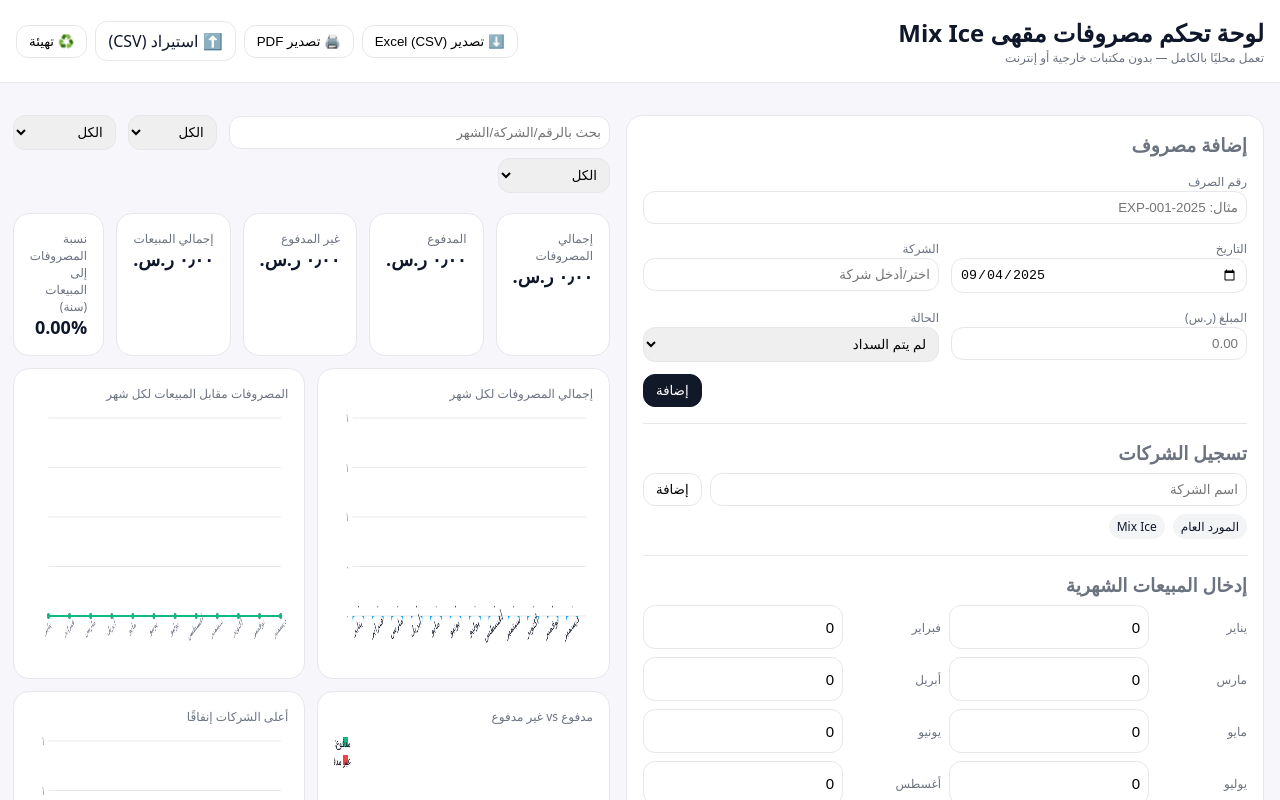
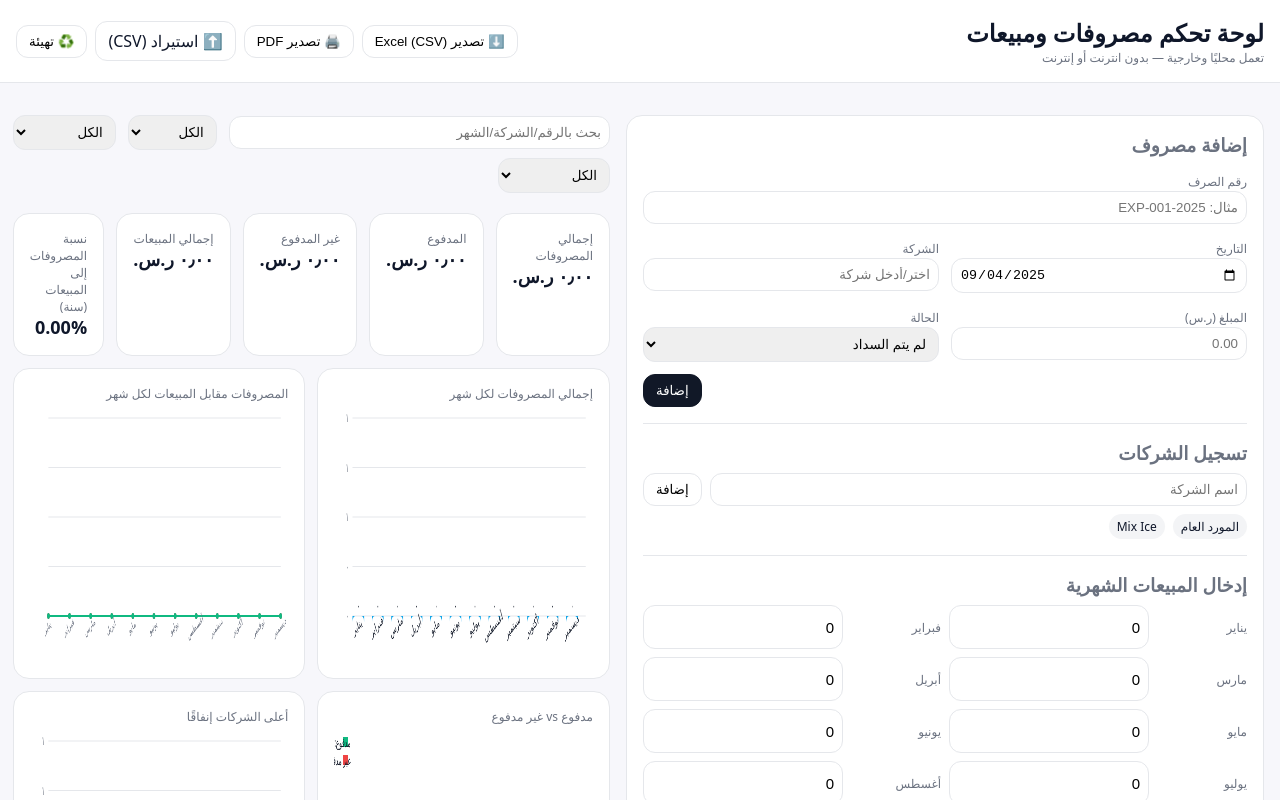
Before and after one commit to salehalmesned-cloud/mydashboard, a plain HTML site: page index.html in a window 1280 px wide. Shown: the top 800 px of the page. Drawn offline with Linux system fonts and the light colour scheme.

Commit message:
Update index.html

```diff
--- a/index.html
+++ b/index.html
@@ -52,8 +52,8 @@
   <header>
     <div class="container row" style="justify-content:space-between">
       <div>
-        <h1>لوحة تحكم مصروفات مقهى Mix Ice</h1>
-        <div class="muted">تعمل محليًا بالكامل — بدون مكتبات خارجية أو إنترنت</div>
+        <h1>لوحة تحكم مصروفات ومبيعات </h1>
+        <div class="muted">تعمل محليًا وخارجية — بدون انترنت أو إنترنت</div>
       </div>
       <div class="row toolbar">
         <button id="btn-export-csv" class="btn">⬇️ تصدير Excel (CSV)</button>
```
